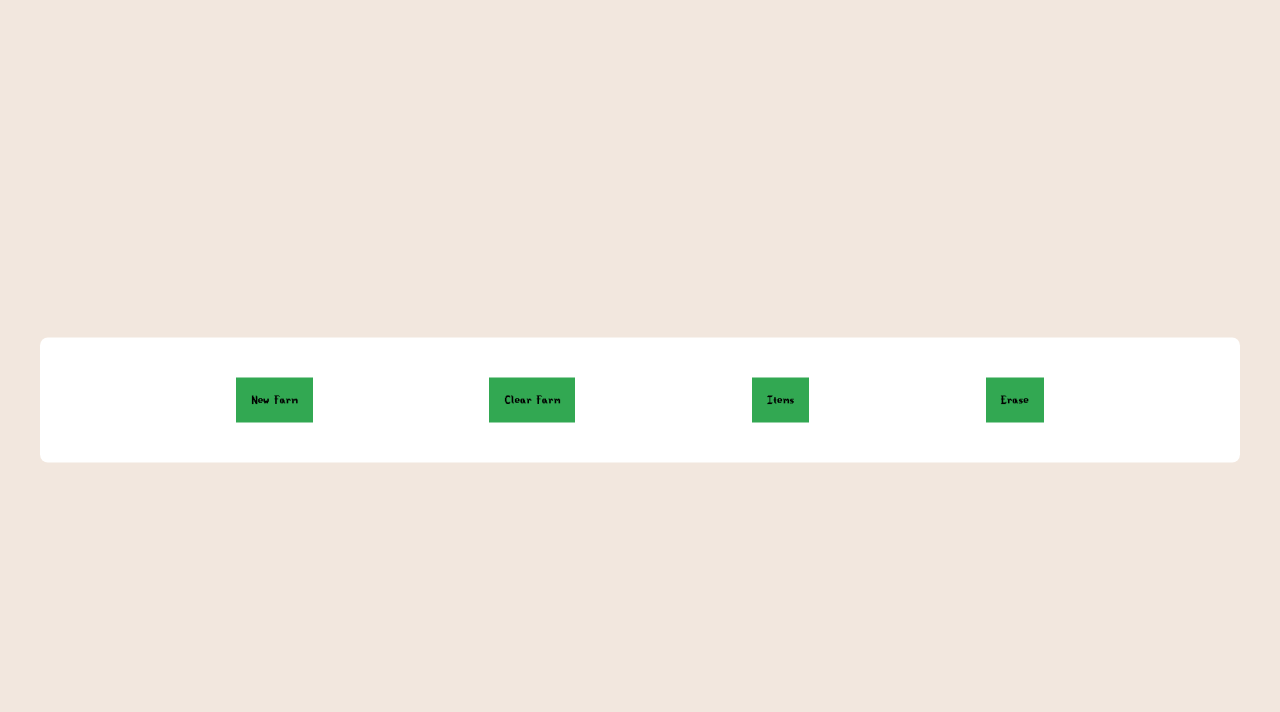
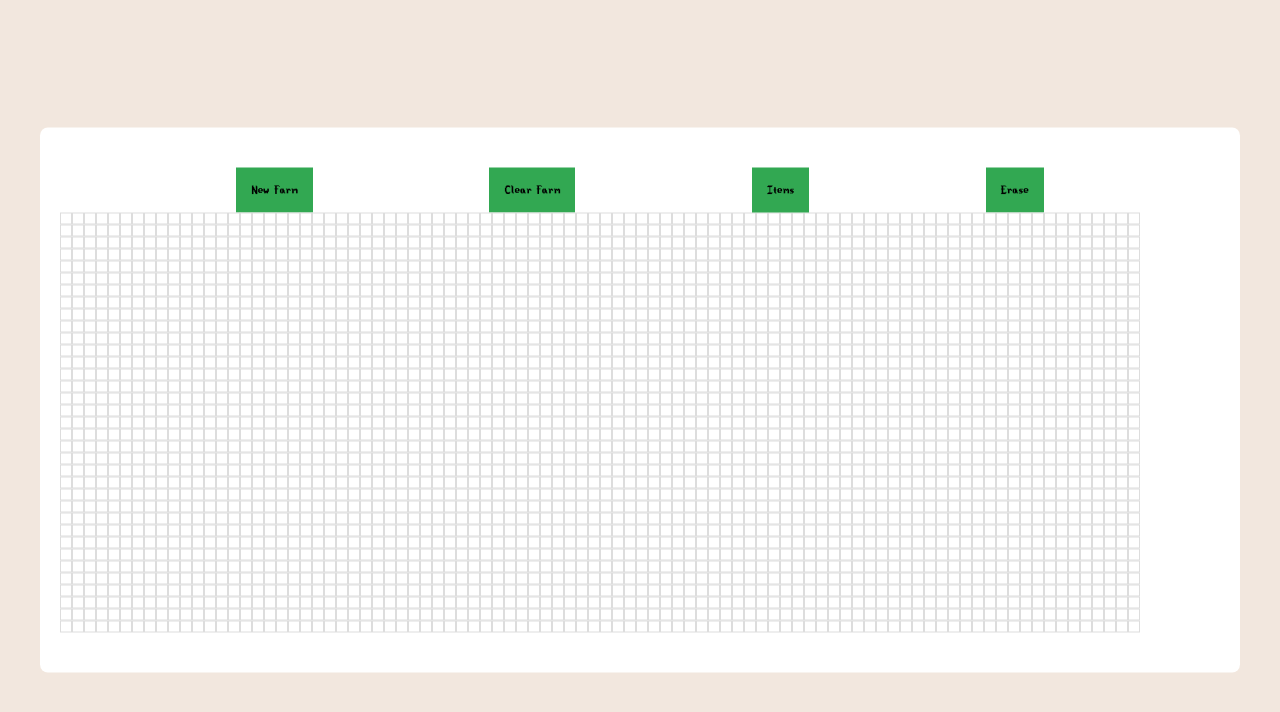
Before and after one commit to lillyphan/20, a plain HTML site: page public/planner/planner.html in a window 1280 px wide. Both pictures are taken after a click on the button "New Farm". Drawn offline with Linux system fonts and the light colour scheme.

Commit message:
Add eventListener to create-farm button. Write program to generate a board. Add eventListeners to mouse events for drawing

```diff
--- a/public/planner/css/style.css
+++ b/public/planner/css/style.css
@@ -37,6 +37,15 @@ button {
   background-color: #32a852;
   border: none;
   padding: 15px;
+}
+
+.col {
+  height: 0.75em;
+  width: 0.75em;
+  border: 1px solid #ddd;
+}
+.row {
+  display: flex;
 }
 
 /* Dropdown Button */
--- a/public/planner/main.js
+++ b/public/planner/main.js
@@ -1,4 +1,4 @@
-//initial references to the values of buttons
+//initial references to value of buttons
 let board = document.querySelector(".board");
 let farmButton = document.getElementById("new-farm");
 let clearFarmButton = document.getElementById("clear-farm");
@@ -7,7 +7,7 @@ let redBtn = document.getElementById("red");
 let blueBtn = document.getElementById("blue");
 let color;
 
-//event object that only holds events for mouse (potential for addition of other devices)
+//events object, only contains events for mouse right now but has the potential for other devices..
 let events = {
   mouse: {
     down: "mousedown",
@@ -15,3 +15,62 @@ let events = {
     up: "mouseup",
   },
 };
+
+let deviceType = "mouse";;
+
+//booleans draw and erase keep track of state of user, initially draw and erase are false
+let draw = false;
+let erase = false;
+
+//create board or new farm
+farmButton.addEventListener("click", () => {
+  //initially clear old farms
+  board.innerHTML = "";
+  //count for unique ids, each square needs a unique id to be colored
+  let count = 0;
+  //loop for creating rows
+  for (let i = 0; i < 35; i++) {
+    //increments count by 2 to be proportional, with every row, another column is being added (2+)
+    count += 2;
+    //create new div element to hold rows
+    let div = document.createElement("div");
+    div.classList.add("row");
+    //columns are added using nested for loop
+    for (let j = 0; j < 90; j++) {
+      count += 2;
+      let col = document.createElement("div"); //create a new div element
+      col.classList.add("col"); //add columns!
+      col.setAttribute("id", `col${count}`); //assign each column an id
+
+      //
+      col.addEventListener(events[deviceType].down, () => {
+        //user starts drawing
+        draw = true;
+        //if erase = true then background = transparent else color
+        if (erase) {
+          col.style.backgroundColor = "transparent";
+        } else {
+          col.style.backgroundColor = color;
+        }
+      });
+
+      // when mouse moves, update the square that the mouse is touching,
+      // find the element with the matching id and color!
+      col.addEventListener(events[deviceType].move, (e) => {
+        /* find the element that mouse is touching */
+        let elementId = document.elementFromPoint(e.clientX, e.clientY).id;
+        //find the matching square
+        find(elementId);
+      });
+
+      //when mouse is up, drawing is false
+      col.addEventListener(events[deviceType].up, () => {
+        draw = false;
+      });
+      //append columns from the loop
+      div.appendChild(col);
+    }
+    //append grid to board
+    board.appendChild(div);
+  }
+});
```
